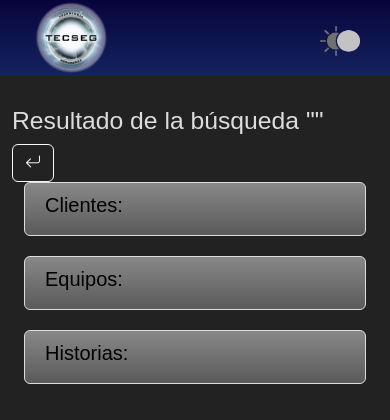
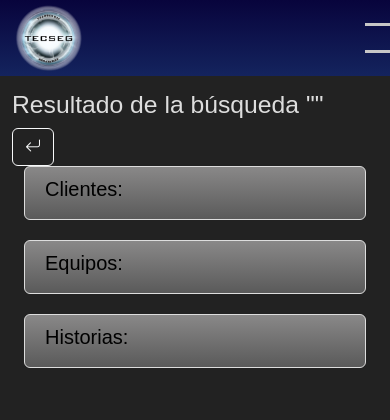
Before and after one commit to aeffekt/TECSEG, a Flask app: page /search in a window 390 px wide. Shown: the top 420 px of the page. Run offline with Flask 3, Linux system fonts and the light colour scheme; some libraries are stand-ins or nearby versions.

Commit message:
Vista para pantallas chicas mejorado navbar

```diff
--- a/tseg/__init__.py
+++ b/tseg/__init__.py
@@ -49,12 +49,11 @@ def create_app(config_class=Config):
 	app.register_blueprint(reportes)
 	app.register_blueprint(errors)
 
-		# consejo de GPT para evitar form not found
+	# consejo de GPT para evitar form not found
 	@app.context_processor
 	def inject_form():
 		# Crea una instancia del formulario que quieras utilizar
 		form = SearchForm()
 		# Devuelve un diccionario con la variable form
 		return dict(form=form)
-
 	return app
--- a/tseg/static/css/style.css
+++ b/tseg/static/css/style.css
@@ -49,7 +49,7 @@ color: var(--title-color);
   color: red;
 }
 
-nav {
+.navbar-nav {
   background: linear-gradient(rgb(8, 4, 60), rgba(20, 36, 95, 0.99));
   font-size: 16px;
   position: fixed;
@@ -61,48 +61,46 @@ z-index: 9999;
   }
 
 
-nav .rounded-circle {
+.navbar-nav .rounded-circle {
   object-position: right;
 }
 
-.sticky-top, .modal-dialog {
-  top: 80px; /* distancia del dialogo y buscador a la navbar fija */
-
-}
-
-.sticky-top select{
-    margin-bottom: 5px;
-}
-
-.sticky-top > .content-section{
-  border: 1px solid;
-  border-radius: 10px;
-  background-color: linear-gradient(var(--border-color, var(--content-color)));
-}
-
-.sticky-top > .content-section > #search{
-  border-radius: 20px;
-}
-
 .nav-img {
+  margin-left: 40px;
   height: 55px;
   width: 55px;
   margin-right: 16px;
 }
 
-.menu-horizontal {
+.navbar-nav .navbar-brand img{
+   height: 72px;
+   padding-top: 5px;
+}
+
+.navbar-nav .navbar-brand-celu img{
+  height: 72px;
+  padding-top: 5px;
+  padding-left: 15px;
+}
+
+.navbar-nav .menu-toggle, .navbar-brand-celu {
+  display: none;
+}
+
+.menu-horizontal{
+
 list-style: none;
 display: flex;
 justify-content: left;
 padding-left: 35px;
 align-items: center;
+position: relative;
 }
 
 .menu-horizontal > li > a {
-position: relative;
-padding: 5px 25px 5px 25px;
 color: rgb(214, 214, 214);
 text-decoration: none;
+position: relative;
 }
 
 .menu-horizontal > li > a:hover {
@@ -113,8 +111,7 @@ text-decoration: none;
   content: "\025f9"; /* Código unicode para la flecha hacia la derecha */
   position: absolute;
   top: 50%;
-  right: 10px;
-  transform: translateY(-50%);
+  left: 22px;
   transition: transform 0.5s;
   color: #1c232f37;
 }
@@ -156,11 +153,131 @@ color: rgb(222, 222, 222);
 padding: 10px 10px 10px 10px;
 }
 
-.navbar-brand img{
-   height: 72px;
-   transform: translateY(-3px);
+
+/* Estilos para pantallas pequeñas (dispositivos móviles) */
+@media screen and (max-width: 767px) {
+  .navbar-nav .navbar-brand{
+    display: none;
+  }
+  .navbar-brand-celu{
+    display: block;
   }
 
+  .navbar-nav .menu-toggle {
+    display: block;
+    position: absolute;
+    top: 50%;
+    right: 10px;
+    transform: translateY(-50%);
+    width: 30px;
+    height: 30px;
+    background-color: transparent;
+    border: none;
+    z-index: 1;
+    cursor: pointer;
+  }
+
+  .navbar-nav .menu-toggle::before,
+  .navbar-nav .menu-toggle::after {
+    content: "";
+    position: absolute;
+    width: 100%;
+    height: 3px;
+    background-color: #c7c7c7;
+    transition: transform 0.3s;
+  }
+
+  .navbar-nav .menu-toggle::before {
+    top: 0;
+    transform-origin: center top;
+  }
+
+  .navbar-nav .menu-toggle::after {
+    bottom: 0;
+    transform-origin: center bottom;
+  }
+
+  .navbar-nav .menu-toggle.open::before {
+    transform: rotate(45deg);
+  }
+  .navbar-nav .menu-toggle.open::after {
+    transform: rotate(-45deg);
+  }
+
+  .menu-toggle.open .menu-horizontal{
+    display: none;
+  }
+
+  .menu-horizontal {
+    display: none;
+    position: absolute;
+    top: 100%;
+    left: 0;
+    width: 100%;
+    background: linear-gradient(rgb(8, 4, 60), rgba(20, 36, 95, 0.99));
+    z-index: 1;
+    padding: 0;
+  }
+
+  .menu-horizontal.open {
+    display: block;
+  }
+
+  .menu-horizontal > li {
+    width: 100%;
+    text-align: center;
+  }
+
+  .menu-horizontal > li > a {
+    padding: 10px;
+    display: block;
+    color: rgb(214, 214, 214);
+    text-decoration: none;
+    position: relative;
+  }
+
+  .menu-horizontal > li > a::before {
+    content: "\025f9"; /* Código unicode para la flecha hacia la derecha */
+    position: absolute;
+    top: 50%;
+    left: 22px;
+    transition: transform 0.5s;
+    color: #1c232f37;
+  }
+
+  .menu-horizontal li:hover > a::before {
+    transform: translateY(-50%) rotate(135deg); /* Rotar la flecha hacia abajo */
+    color: #ddd;
+  }
+
+  .menu-horizontal .menu-vertical {
+    display: none;
+    list-style: none;
+    background: linear-gradient(rgba(17, 37, 108, 0.95), rgba(1, 20, 49, 0.9));
+    padding-left: 0px;
+    z-index: 9999;
+    border-radius: 20px;
+    margin-top: 5px;
+  }
+}
+
+.sticky-top, .modal-dialog {
+  top: 80px; /* distancia del dialogo y buscador a la navbar fija */
+}
+
+.sticky-top select{
+    margin-bottom: 5px;
+}
+
+.sticky-top > .content-section{
+  border: 1px solid;
+  border-radius: 10px;
+  background-color: linear-gradient(var(--border-color, var(--content-color)));
+}
+
+.sticky-top > .content-section > #search{
+  border-radius: 20px;
+}
 
 .logo {
   display: flex;
@@ -201,13 +318,13 @@ padding: 10px 10px 10px 10px;
 }
 
 
-#theme_icon {
+.menu-horizontal #theme_icon {
+  list-style: none;
   width: 40px;
   height: 30px;
   cursor: pointer;
-  position: absolute;
   right: 30px;
-  transform: translateY(-50%); /* corrige la pos vert corriendo la imtad de la imagen hacia arriba */
+  margin-left: 30px;
 }
 
 
--- a/tseg/templates/layout.html
+++ b/tseg/templates/layout.html
@@ -1,6 +1,7 @@
 <!DOCTYPE html>
 <html>
 	<head>
+
 		<meta content="initial-scale=1, width=device-width" name="viewport">
 		<meta charset="utf-8">
 
@@ -40,11 +41,15 @@
 			<title>TECSEG</title>
 		{% endif %}
 	</head>
-	<body >
+	<body>
+
 		<!-- NAVBAR -->
 		<header class="site-header">
-			{% include 'navbar.html' %}
+			<div class="navbar-container">
+				{% include 'navbar.html' %}
+			</div>
 	  	</header>
+
 	    <main role="main" class="container">
 	      	<div class="row">
 	        	<div class="col-md-8">
@@ -60,6 +65,7 @@
 		          	{% block content %}
 		          	{% endblock %}
 	        	</div>
+
 	        	<!-- TOOLBAR -->
 		        <div class="col-md-4">
 		        	{% include 'toolbar.html' %}
@@ -67,12 +73,14 @@
 	      	</div>
 	    </main>
 	    <br>
+
 		<footer id="footer" class="footer">
 			<div class="copyright">
 				&copy; TECSEG 2023 | <strong>Agustín Arnaiz</strong>
 			</div>
 		</footer>
 	</body>
+
 	<!-- JS de funciones de ordenamiento y filtrado  -->
 	<script src="{{ url_for('static', filename='js/filter_order.js') }}"></script>
 
--- a/tseg/templates/navbar.html
+++ b/tseg/templates/navbar.html
@@ -1,7 +1,9 @@
-<div class="navbar">
-	<nav>
+<div class="navbar-nav ">
+	<button class="menu-toggle" aria-label="Toggle Menu"></button>
+	<a class="navbar-brand-celu" href="/"><img src="./static/images/LOGO_small.png"></a>
 	<ul class="menu-horizontal">
 		<a class="navbar-brand" href="/"><img src="./static/images/LOGO_small.png"></a>
+
 		<!-- SOLO REGISTRADOS -->
 		{% if current_user.is_authenticated %}
 			<!-- SOLO admin -->
@@ -22,7 +24,7 @@
 				<li>
 					<a class="menu-horizontal">Comercial</a>
 					<ul class="menu-vertical">
-							<li><a class="nav-item nav-link" href="{{ url_for('homologaciones.add_homologacion') }}">Registrar Homologación</a></li>
+						<li><a class="nav-item nav-link" href="{{ url_for('homologaciones.add_homologacion') }}">Agregar Homologación</a></li>
 						<li><a class="nav-item nav-link" href="{{ url_for('homologaciones.all_homologaciones') }}">Buscar Homologaciónes</a></li>
 						<hr>
 						<li><a class="nav-item nav-link" href="{{ url_for('modelos.add_modelo') }}">Agregar Modelo Equipo</a></li>
@@ -71,5 +73,17 @@
 			<img src="{{ url_for('static', filename='images/theme_dark.png') }}" id="theme_icon" title="Cambiar tema">
 		</li>
 	</ul>
-	</nav>
+
+
+	<script>
+		const menuToggle = document.querySelector('.menu-toggle');
+		const menuHorizontal = document.querySelector('.menu-horizontal');
+
+		menuToggle.addEventListener('click', () => {
+		  menuHorizontal.classList.toggle('open');
+		});
+	  </script>
+
+
+
 </div>
--- a/tseg/templates/reporte.html
+++ b/tseg/templates/reporte.html
@@ -39,7 +39,7 @@
         <select id="chartTypeSelect">
             <option value="pie">Gráfico tipo Torta</option>
             <option value="bar">Gráfico de Barras</option>
-          </select>
+        </select>
     </div>
 </div>
     <!-- import plugin script -->
--- a/tseg/templates/search.html
+++ b/tseg/templates/search.html
@@ -16,13 +16,13 @@
     					<h6><li>{{ client.nombre}} {{ client.apellido}} : {{ client.business_name }} </li><h6></a>
     					<p>
 	    					{% if searched|lower in client.telefono|lower %}
-	    						<small class="text-muted">{{ client.telefono }}</small>
+	    						<small class="article-title">{{ client.telefono }}</small>
 	    					{% endif %}
 	    					{% if searched|lower in client.email|lower %}
-	    						<small class="text-muted">{{ client.email }}</small>
+	    						<small class="article-title">{{ client.email }}</small>
 	    					{% endif %}
 	    					{% if searched|lower in client.comments|lower %}
-	    						<small class="text-muted">{{ client.comments }}</small>
+	    						<small class="article-title">{{ client.comments }}</small>
 	    					{% endif %}
     					</p>
     			{% endfor%}
@@ -37,13 +37,13 @@
     					<h6><li> {{ equipment.modelo.nombre }}</h6></li>
     				</a>
     				{% if searched|lower in equipment.anio|lower %}
-    					<small class="text-muted">Año modelo: {{ equipment.anio }}</small>
+    					<small class="article-title">Año modelo: {{ equipment.anio }}</small>
     				{% endif %}
     				{% if searched|lower in equipment.content|lower %}
-    					<small class="text-muted">{{ equipment.content }}</small>
+    					<small class="article-title">{{ equipment.content }}</small>
     				{% endif %}
-    				<small class="text-muted">Canal/Frec: {{ equipment.canal_frec }}</small>
-    				<small><p class="text-muted">Pertenece a: {{ equipment.owner.nombre }} {{ equipment.owner.apellido }}</p></small>
+    				<small class="article-title">Canal/Frec: {{ equipment.canal_frec }}</small>
+    				<small><p class="article-title">Pertenece a: {{ equipment.owner.nombre }} {{ equipment.owner.apellido }}</p></small>
     			{% endfor%}
     		</div>
     	</div>
@@ -54,9 +54,9 @@
     				<a class="article-title" href="{{ url_for('historias.historia', historia_id=historia.id) }}"><h6><li>{{ historia.title }}</h6></li>
     				</a>
     				{% if searched|lower in historia.content|lower %}
-						<small class="text-muted">{{ historia.content }}</small>
+						<small class="article-title">{{ historia.content }}</small>
 					{% endif %}
-					<small class="text-muted"><p>Equipo: {{ historia.eq_historia.title }} - {{ historia.eq_historia.content }}</small></p>
+					<small class="article-title"><p>Equipo: {{ historia.eq_historia.title }} - {{ historia.eq_historia.content }}</small></p>
     			{% endfor%}
     		</div>
     	</div>
```
Also changed, not shown: tseg/equipments/routes.py (+19 -13 lines), tseg/prints/routes.py (deleted, +0 -48 lines), tseg/templates/create_client.html (+15 -15 lines), tecseg.sql, tseg/prints/__init__.py (deleted), tseg/static/models_pics/3481b256c88d0518.jpg (added), 5 other files. Lines whose indentation alone changed are shown as unchanged.
